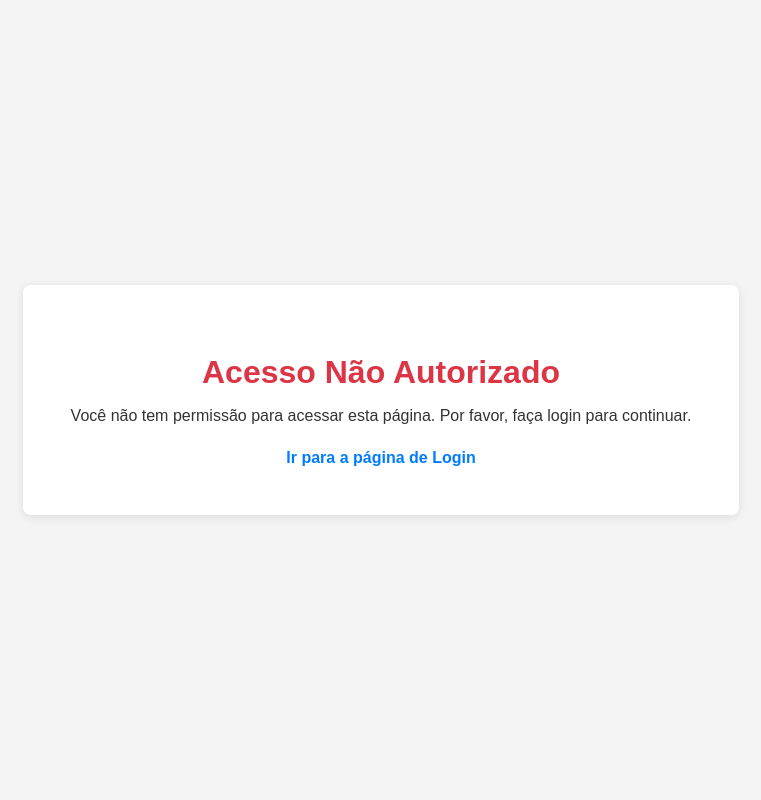
After one commit to Gabriel-Reader/FixHub-project, a Flask app: page /unauthorized in a window 1280 px wide. The commit adds this page. Shown: the whole page, without its empty margins (259-1020 px from the left). Run offline with Flask 3, Linux system fonts and the light colour scheme.

Commit message:
Refatora a estrutura do projeto e adiciona recursos
Refatora a estrutura do projeto movendo os módulos para os diretórios `services` e `utils` para melhor organização. Implementa a página "não autorizada" e redireciona os usuários para ela quando eles não estão conectados. Adiciona funcionalidade para que os gerentes atualizem o status do pedido e adicionem comentários. Corrige um erro que fazia com que a página de cadastro fosse redirecionada em vez de ser renderizada novamente com os dados do usuário em caso de erro.

```diff
--- a/app.py
+++ b/app.py
@@ -1,8 +1,8 @@
 from flask import Flask, request, render_template, flash, redirect, url_for, session
-from manipular_database import criar_usuario, verificar_login, criar_pedido, mostrar_pedidos_morador, mostrar_pedidos_gestor
-from validacoes import validar_email, validar_password, validar_username, verifica_gestor
-from utilitarios import converter_pedidos_para_dicionario
-from manipular_forms import obter_dados_pedido, obter_dados_cadastro, obter_dados_login
+from services.manipular_database import criar_usuario, verificar_login, criar_pedido, mostrar_pedidos_morador, mostrar_pedidos_gestor, alterar_status_pedido, comentario_gestor
+from utils.validacoes import validar_email, validar_password, validar_username, verifica_gestor
+from utils.utilitarios import converter_pedidos_para_dicionario
+from utils.manipular_forms import obter_dados_pedido, obter_dados_cadastro, obter_dados_login, obter_atualizacao_pedido
 
 app = Flask(__name__)
 app.secret_key = 'd2ccd1731dc1cca262d6c889e3352a921f973db9698cc4ba'
@@ -65,7 +65,7 @@ def tela_cadastro():
             erro = True
 
         if erro:
-            return redirect(url_for('tela_cadastro'))
+            return render_template('cadastro.html', user_data=user)
         else:
             # flash('Cadastro bem-sucedido!')
             criar_usuario(user) # Chama função e crie um novo usuario
@@ -96,11 +96,11 @@ def painel_morador():
         return render_template('painelMorador.html', pedidos=pedidos, nome_usuario=nome_usuario, ceu_casa=ceu_casa)
 
     else:
-        return '<body style="background:white; text-align:center;"><h1> Você não está logado </h1></body>'
+        return redirect(url_for('unauthorized'))
 
 
 
-@app.route('/painel-gestor', methods=['GET', 'POST'])
+@app.route('/painel-gestor', methods=['GET'])
 def painel_gestor():
     if 'user_id' in session:
         pedidos_tuplas = mostrar_pedidos_gestor()
@@ -109,7 +109,24 @@ def painel_gestor():
         return render_template('painelGestor.html', pedidos=pedidos_gestor, nome_usuario=nome_usuario)
 
     else:
-        return '<body style="background:white; text-align:center;"><h1> Você não está logado </h1></body>'
+        return redirect(url_for('unauthorized'))
+
+
+
+@app.route('/atualizar-pedido', methods=['POST'])
+def atualizar_pedido():
+    if request.method == 'POST':
+        if 'user_id' in session:
+            novos_dados_pedido = obter_atualizacao_pedido()
+            pedido_id, novo_status, novo_comentario = novos_dados_pedido
+
+            alterar_status_pedido(pedido_id, novo_status)
+            comentario_gestor(pedido_id, novo_comentario)
+
+            return redirect(url_for('painel_gestor'))
+
+        else:
+            return redirect(url_for('unauthorized'))
 
 
 
@@ -121,6 +138,12 @@ def logout():
 
 
 
+@app.route('/unauthorized')
+def unauthorized():
+    return render_template('unauthorized.html')
+
+
+
 # --- Execução da Aplicação ---
 if __name__ == '__main__':
     app.run(debug=True) # Ativa o modo de depuração
--- a/manipular_database.py
+++ b/services/manipular_database.py
@@ -1,4 +1,4 @@
-from conexao import conn
+from services.conexao import conn
 
 
 def criar_usuario(usuario):
--- a/templates/index.html
+++ b/templates/index.html
@@ -5,8 +5,8 @@
     <meta name="viewport" content="width=device-width, initial-scale=1.0">
     <title>Página de Login</title>
     <meta name="description" content="Tela de Login"/>
-    <link rel="stylesheet" href="{{ url_for('static', filename='style.css') }}">
-    <link rel="icon" type="image/png" href="/static/favicon.png">
+    <link rel="stylesheet" href="{{ url_for('static', filename='css/style.css') }}">
+    <link rel="icon" type="image/png" href="{{ url_for('static', filename='img/favicon.png') }}">
 </head>
 
 <body>
--- a/templates/painelMorador.html
+++ b/templates/painelMorador.html
@@ -4,9 +4,9 @@
     <meta charset="UTF-8">
     <meta name="viewport" content="width=device-width, initial-scale=1.0">
     <meta name="description" content="Tela de Cadastro" />
-    <link rel="stylesheet" href="{{ url_for('static', filename='painelMorador.css') }}">
+    <link rel="stylesheet" href="{{ url_for('static', filename='css/painelMorador.css') }}">
     <!-- <link rel="stylesheet" href="painelMorador.css" type="text/css"> -->
-    <link rel="icon" type="image/png" href="/static/favicon.png">
+    <link rel="icon" type="image/png" href="{{ url_for('static', filename='img/favicon.png') }}">
     <title>Portal do Morador</title>
 </head>
 
--- /dev/null
+++ b/templates/unauthorized.html
@@ -0,0 +1,50 @@
+<!DOCTYPE html>
+<html lang="pt-BR">
+<head>
+    <meta charset="UTF-8">
+    <meta name="viewport" content="width=device-width, initial-scale=1.0">
+    <title>Acesso Não Autorizado</title>
+    <!-- <link rel="stylesheet" href="{{ url_for('static', filename='css/style.css') }}"> -->
+    <style>
+        body {
+            font-family: Arial, sans-serif;
+            background-color: #f4f4f4;
+            color: #333;
+            display: flex;
+            justify-content: center;
+            align-items: center;
+            height: 100vh;
+            margin: 0;
+        }
+        .container {
+            text-align: center;
+            background-color: #fff;
+            padding: 3rem;
+            border-radius: 0.5rem;
+            box-shadow: 0 2px 10px rgba(0, 0, 0, 0.1);
+        }
+        h1 {
+            color: #dc3545;
+            margin-bottom: 1rem;
+        }
+        p {
+            margin-bottom: 1.5rem;
+        }
+        a {
+            color: #007bff;
+            text-decoration: none;
+            font-weight: bold;
+        }
+        a:hover {
+            text-decoration: underline;
+        }
+    </style>
+</head>
+<body>
+    <div class="container">
+        <h1>Acesso Não Autorizado</h1>
+        <p>Você não tem permissão para acessar esta página. Por favor, faça login para continuar.</p>
+        <a href="{{ url_for('tela_login') }}">Ir para a página de Login</a>
+    </div>
+</body>
+</html>
```
Also changed, not shown: templates/cadastro.html (+13 -13 lines), templates/painelGestor.html (+14 -13 lines), utils/manipular_forms.py (renamed from manipular_forms.py, +7 -0 lines), services/conexao.py (renamed from conexao.py), static/css/cadastro.css (renamed from static/cadastro.css), static/css/painelGestor.css (renamed from static/painelGestor.css), static/css/painelMorador.css (renamed from static/painelMorador.css), static/css/style.css (renamed from static/style.css), static/img/favicon.png (renamed from static/favicon.png), utils/utilitarios.py (renamed from utilitarios.py), utils/validacoes.py (renamed from validacoes.py).
